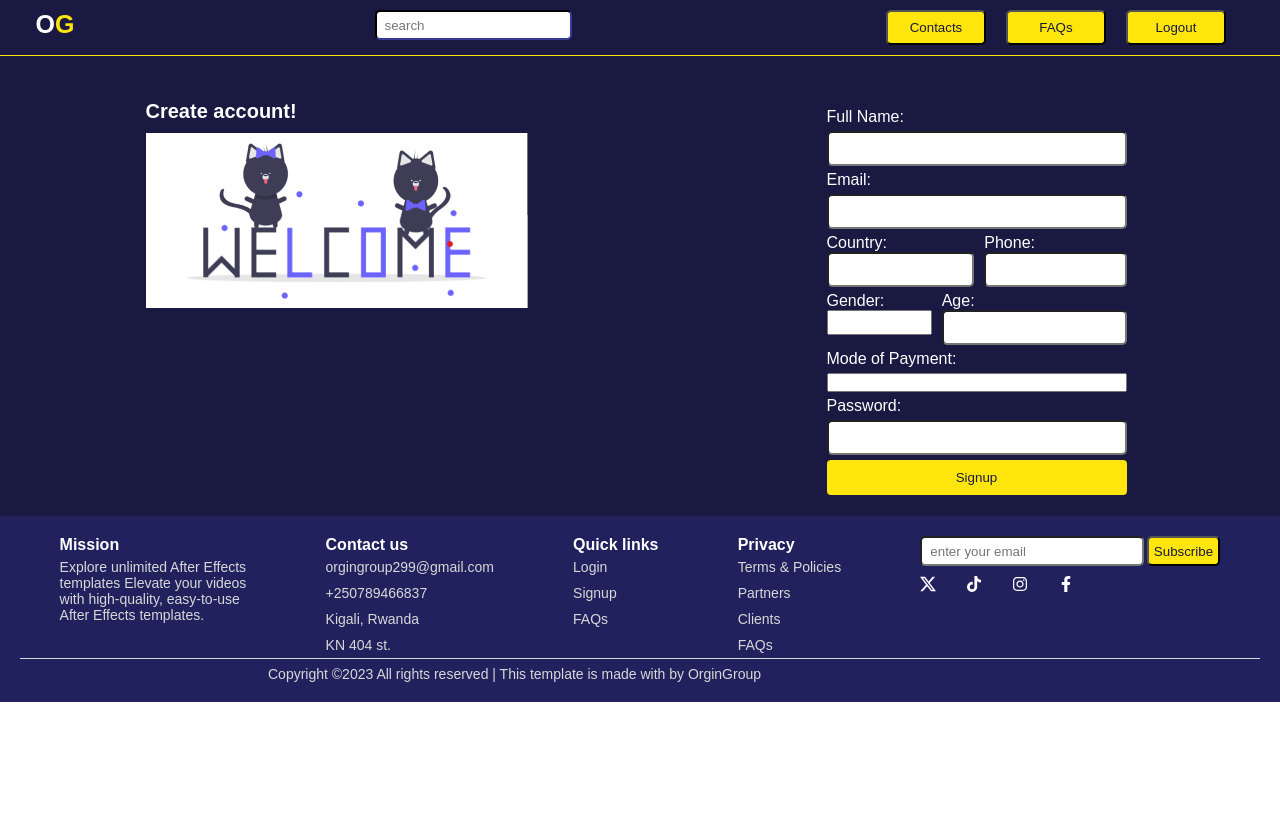
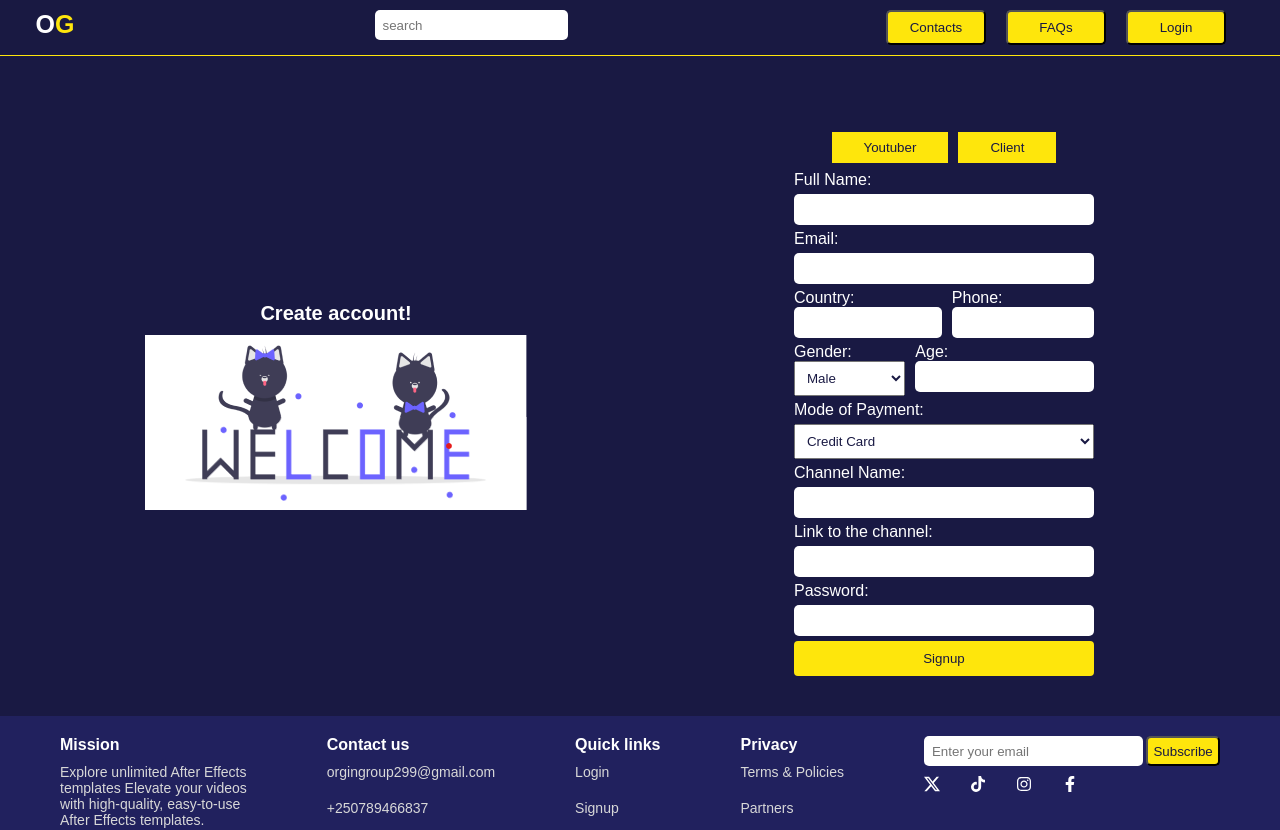
Before and after one commit to Klab-Rwanda/BoostifyTube-network-frontend, a React (Vite) app: page /signup in a window 1280 px wide. Shown: the top 830 px of the page. Before the commit the page ends 800 px from the top, so only its background shows below. Built offline with nearby package versions, Linux system fonts and the light colour scheme.

Commit message:
ft-homepage & signup stuffs

```diff
--- /dev/null
+++ b/src/Styles/Videocards.css
@@ -0,0 +1,45 @@
+.video-card {
+  width: 300px;
+  margin: 20px;
+  border: 1px solid #ddd;
+  border-radius: 8px;
+  overflow: hidden;
+  box-shadow: 0 0 10px rgba(0, 0, 0, 0.1);
+}
+
+iframe {
+  width: 100%;
+  height: 200px;
+}
+
+.video-details {
+  padding: 10px;
+}
+
+h3 {
+  margin: 0;
+  font-size: 1.2em;
+  text-align: start;
+}
+
+p {
+  margin: 5px 0;
+  text-align: start;
+}
+
+.views,
+.likes,
+.comments {
+  text-align: start;
+  color: #555;
+}
+.video-cards-container {
+  display: grid;
+  grid-template-columns: repeat(3, 1fr);
+  align-items: center;
+  gap: 3rem;
+  margin: auto;
+  padding-left: 2rem;
+  justify-content: center;
+  text-align: center;
+}
--- a/src/Styles/home.css
+++ b/src/Styles/home.css
@@ -1,3 +1,7 @@
+/* .home-bound {
+  height: fit-content;
+} */
+
 .home-continer {
   display: flex;
   /* background-color: red; */
@@ -6,8 +10,7 @@
   text-align: center;
   margin: auto;
   padding: 0;
-  /* width: 100%; */
-  height: fit-content;
+  height: 38rem;
 }
 
 .get {
--- /dev/null
+++ b/src/Styles/videoSection.css
@@ -0,0 +1,39 @@
+.video-section {
+  display: flex;
+  justify-content: center;
+  align-items: center;
+  flex-wrap: wrap;
+  padding: 50px 20px;
+  background-color: #191943;
+}
+
+.video-container {
+  flex: 1;
+  margin: 0 20px;
+}
+
+video {
+  width: 100%;
+  height: 100%;
+  border: none;
+  border-radius: 1rem;
+  background-color: #191943;
+}
+
+.text-container {
+  flex: 1;
+  text-align: center;
+  padding: 0rem 5rem;
+}
+
+.text-container h2 {
+  text-align: start;
+  font-size: 2em;
+  margin-bottom: 20px;
+}
+
+.text-container p {
+  font-size: 1.2em;
+  color: white;
+  text-align: start;
+}
--- a/src/landingpage/Footer.jsx
+++ b/src/landingpage/Footer.jsx
@@ -49,7 +49,7 @@ function Footer(){
             </div>
             <div className="footer-sub-icon">
                 <div className='footer-subscribe'>
-                    <input type='text'placeholder='enter your email'/>
+                    <input type='text'placeholder='Enter your email'/>
                     <button className='footer-button'>Subscribe</button>
                 </div>
                 <div className="footer-icon">
--- a/src/landingpage/Headeer.jsx
+++ b/src/landingpage/Headeer.jsx
@@ -1,20 +1,28 @@
 import'./Headeer.css'
+import { Link } from 'react-router-dom';
 function Headeer(){
-    return(
-        <div className="headeer ">
-
-       <div className='headeer-logo'>
-      <div className='watch-logo'><b>O </b><b className='watch-g'>G</b></div>
-      <input type='text' name='search'placeholder='search' className='search-button'/>
-       </div>
+    return (
+      <div className="headeer ">
+        <div className="headeer-logo">
+          <div className="watch-logo">
+            <b>O </b>
+            <b className="watch-g">G</b>
+          </div>
+          <input
+            type="text"
+            name="search"
+            placeholder="search"
+            className="search-button"
+          />
+        </div>
 
         <div className="header-buttonn">
-
-        <button className="heade-button"> Contacts</button>
-        <button className="heade-button"> FAQs</button>
-        <button className="heade-button"> Logout</button>
+          <button className="heade-button"> Contacts</button>
+          <button className="heade-button"> FAQs</button>
+          <Link to= "/signup">
+            <button className="heade-button"> Login</button>
+          </Link>
         </div>
-
-    </div>
-    )
+      </div>
+    );
 } export default Headeer
--- a/src/landingpage/Home.jsx
+++ b/src/landingpage/Home.jsx
@@ -1,25 +1,32 @@
 import React from "react";
 import "../Styles/home.css";
 import pic from "../../public/images/homepiccc.png";
+import VideoSection from "./VideoSection";
+import VideoCard from "./VideoCards";
 
 const Home = () => {
   return (
+    <>
       <div className="home-continer">
         <div className="home-picture">
-        <img src={pic} alt="" style={{ width: "50%" }} />
+          <img src={pic} alt="" style={{ width: "70%" }} />
         </div>
         <div className="home-description">
           <h2 id="title1">Boost Your YouTube Channel, Earn Rewards!</h2>
           <p id="desc1">
             Welcome to ORGIN GROUP LTD, the perfect place where content creators
-          and viewers can benefit from each other. Are you a YouTuber looking to
-          boost your video views? Or maybe you enjoy watching videos and would
-          like to earn rewards while doing so? Look no further - you have come
-          to the right place!
+            and viewers can benefit from each other. Are you a YouTuber looking
+            to boost your video views? Or maybe you enjoy watching videos and
+            would like to earn rewards while doing so? Look no further - you
+            have come to the right place!
           </p>
           <button className="get">Get Starterd</button>
         </div>
       </div>
+
+      <VideoSection />
+      <VideoCard/>
+    </>
   );
 };
 
--- a/src/landingpage/Landing.css
+++ b/src/landingpage/Landing.css
@@ -1,5 +1,5 @@
 .landing-outlet {
   min-height: 52vh;
   padding-top: 100px;
-  background-color: #191942;
+  background-color: #191943;
 }
--- a/src/landingpage/Signupform.jsx
+++ b/src/landingpage/Signupform.jsx
@@ -1,31 +1,23 @@
-import './Signupform.css'
-import img from '../images/welcome.png'
-function Signupform()
-{
-    return(
+import React, { useState } from "react";
+import "./Signupform.css";
+import img from "../images/welcome.png";
 
-<div className='signup'>
-<div className='signup-acount'>
-  <b>
-  Create account!
-  </b>
-  <div>
-    <img src={img} className='signupimage' />
-  </div>
-</div>
-
-
-<div>
-<form action="process_signup.php" method="post" className='signup-form'>
-
+function Signupform() {
+  const [activeForm, setActiveForm] = useState("Youtuber");
+  const switchForm = (formType) => {
+    setActiveForm(formType);
+  };
+  const renderForm = () => {
+    if (activeForm === "Youtuber") {
+      return (
+        <form action="process_signup.php" method="post" className="signup-form">
           <label for="fullname">Full Name:</label>
           <input type="text" id="fullname" name="fullname" required />
-
 
           <label for="email">Email:</label>
           <input type="email" id="email" name="email" required />
 
-  <div className='country-phone'>
+          <div className="country-phone">
             <div>
               <label for="country">Country:</label>
               <input type="text" id="country" name="country" required />
@@ -35,48 +27,134 @@ function Signupform()
               <label for="phone">Phone:</label>
               <input type="tel" id="phone" name="phone" required />
             </div>
-
           </div>
 
-
-  <div className='gender-age'>
+          <div className="gender-age">
             <div>
               <label for="gender">Gender:</label>
-  <select id="gender" name="gender" required className='select-gender'>
+              <select
+                id="gender"
+                name="gender"
+                required
+                className="select-gender"
+              >
+                <option value="male" style={{ color: "#191943" }}>
+                  Male
+                </option>
+                <option value="female" style={{ color: "#191943" }}>
+                  Female
+                </option>
+                <option value="other" style={{ color: "#191943" }}>
+                  Other
+                </option>
+              </select>
+            </div>
+
+            <div>
+              <label for="age">Age:</label>
+              <input type="number" name="age" required />
+            </div>
+          </div>
+
+          <label for="payment">Mode of Payment:</label>
+          <select id="payment" name="payment" required>
+            <option value="credit_card" style={{ color: "#191943" }}>
+              Credit Card
+            </option>
+            <option value="paypal" style={{ color: "#191943" }}>
+              PayPal
+            </option>
+          </select>
+
+          <label for="text">Channel Name:</label>
+          <input type="text" id="channel" name="channel" required />
+
+          <label for="text">Link to the channel:</label>
+          <input type="text" id="link" name="link" required />
+
+          <label for="password">Password:</label>
+          <input type="password" id="password" name="password" required />
+
+          <button type="submit" className="buttonn">
+            Signup
+          </button>
+        </form>
+      );
+    } else if (activeForm === "Client") {
+      return (
+        <form action="process_signup.php" method="post" className="signup-form">
+          <label for="fullname">Full Name:</label>
+          <input type="text" id="fullname" name="fullname" required />
+          <label for="email">Email:</label>
+          <input type="email" id="email" name="email" required />
+          <div className="country-phone">
+            <div>
+              <label for="country">Country:</label>
+              <input type="text" id="country" name="country" required />
+            </div>
+
+            <div>
+              <label for="phone">Phone:</label>
+              <input type="tel" id="phone" name="phone" required />
+            </div>
+          </div>
+          <div className="gender-age">
+            <div>
+              <label for="gender">Gender:</label>
+              <select
+                id="gender"
+                name="gender"
+                required
+                className="select-gender"
+              >
                 <option value="male">Male</option>
                 <option value="female">Female</option>
                 <option value="other">Other</option>
               </select>
             </div>
 
-
             <div>
               <label for="age">Age:</label>
-  <input type="number"  name="age" required />
+              <input type="number" name="age" required />
+            </div>
+          </div>
+          <label for="payment">Mode of Payment:</label>
+          <select id="payment" name="payment" required>
+            <option value="credit_card">Credit Card</option>
+            <option value="paypal">PayPal</option>
+          </select>
+          <label for="password">Password:</label>
+          <input type="password" id="password" name="password" required />
+          <button type="submit" className="buttonn">
+            Signup
+          </button>
+        </form>
+      );
+    }
+  };
+
+  return (
+    <div className="signup">
+      <div className="signup-acount">
+        <b>Create account!</b>
+        <div>
+          <img src={img} className="signupimage" />
+        </div>
       </div>
 
+      <div className="auth-acc">
+        <div className="form-switch-buttons">
+          <button id="buttons" onClick={() => switchForm("Youtuber")}>
+            Youtuber
+          </button>
+          <button id="buttons" onClick={() => switchForm("Client")}>
+            Client
+          </button>
         </div>
+        {renderForm()}
+      </div>
+    </div>
+  );
+}
 
-
-  <label for="payment">Mode of Payment:</label>
-  <select id="payment" name="payment" required >
-    <option value="credit_card">Credit Card</option>
-    <option value="paypal">PayPal</option>
-
-  </select>
-
-
-  <label for="password">Password:</label>
-  <input type="password" id="password" name="password" required />
-
-
-  <button type="submit" className='buttonn'>Signup</button>
-</form>
-      </div>
-
-</div>
-
-
-    )
-}
-export default Signupform
+export default Signupform;
--- /dev/null
+++ b/src/landingpage/VideoCards.jsx
@@ -0,0 +1,99 @@
+import React from "react";
+import "../Styles/VideoCards.css"; // Corrected import statement
+
+const videos = [
+  {
+    videoId: "idYUy3hf3D0",
+    title: "Video Title 1",
+    views: 1000,
+    channel: "Channel 1",
+    likes: 50,
+    comments: 10,
+  },
+  {
+    videoId: "idYUy3hf3D0",
+    title: "Video Title 2",
+    views: 2000,
+    channel: "Channel 2",
+    likes: 75,
+    comments: 15,
+  },
+  {
+    videoId: "idYUy3hf3D0",
+    title: "Video Title 2",
+    views: 2000,
+    channel: "Channel 2",
+    likes: 75,
+    comments: 15,
+  },
+  {
+    videoId: "idYUy3hf3D0",
+    title: "Video Title 2",
+    views: 2000,
+    channel: "Channel 2",
+    likes: 75,
+    comments: 15,
+  },
+  {
+    videoId: "idYUy3hf3D0",
+    title: "Video Title 2",
+    views: 2000,
+    channel: "Channel 2",
+    likes: 75,
+    comments: 15,
+  },
+  {
+    videoId: "idYUy3hf3D0",
+    title: "Video Title 2",
+    views: 2000,
+    channel: "Channel 2",
+    likes: 75,
+    comments: 15,
+  },
+];
+
+const VideoCard = ({ video }) => {
+  if (
+    !video ||
+    !video.title ||
+    !video.videoId ||
+    !video.views ||
+    !video.channel ||
+    !video.likes ||
+    !video.comments
+  ) {
+    return <div>Error: Invalid video data</div>;
+  }
+
+  return (
+    <div className="video-card">
+      <iframe
+        title={video.title}
+        width="300"
+        height="200"
+        src={`https://www.youtube.com/embed/${video.videoId}`}
+        frameBorder="0"
+        allowFullScreen
+      ></iframe>
+      <div className="video-details">
+        <h3>{video.title}</h3>
+        <p className="views">Views: {video.views}</p>
+        <p className="channel">Channel: {video.channel}</p>
+        <p className="likes">Likes: {video.likes}</p>
+        <p className="comments">Comments: {video.comments}</p>
+      </div>
+    </div>
+  );
+};
+
+const VideoCards = () => {
+  return (
+    <div className="video-cards-container">
+      {videos.map((video, index) => (
+        <VideoCard key={index} video={video} />
+      ))}
+    </div>
+  );
+};
+
+export default VideoCards;
--- /dev/null
+++ b/src/landingpage/VideoSection.jsx
@@ -0,0 +1,27 @@
+import React from "react";
+import "../Styles/VideoSection.css";
+import demoVideo from "../../public/videos/tom.mp4"; // Import the path to your video file
+
+const VideoSection = () => {
+  return (
+    <div className="video-section">
+      <div className="video-container">
+        <video width="560" height="315" controls>
+          <source src={demoVideo} type="video/mp4" />
+        </video>
+        Watch our quick demo to learn how our platform connects YouTubers with
+        viewers
+      </div>
+      <div className="text-container">
+        <h2>See How It Works</h2>
+        <p>
+          Watch our quick demo to learn how our platform connects YouTubers with
+          viewers, helping content creators boost their channels and users earn
+          money. Better together!
+        </p>
+      </div>
+    </div>
+  );
+};
+
+export default VideoSection;
--- a/src/landingpage/signupform.css
+++ b/src/landingpage/signupform.css
@@ -1,7 +1,13 @@
-.signup{
+.signup {
   display: flex;
-  justify-content: space-around;
+  align-items: center;
+  margin: auto;
+  align-items: center;
+  justify-content: center;
+  /* background-color: aqua; */
+  padding: 2rem;
 }
+
 .signup-form {
   padding: 8px;
   border-radius: 8px;
@@ -12,28 +18,36 @@
 }
 
 h2 {
-    color:#FFFFFF;
+  color: #ffffff;
   text-align: center;
-
 }
 
-
-
-   input{
-    background-color: D9D9D9;
+input {
+  /* background-color: #d9d9d9; */
+  width: 100%;
+  color: #191943;
+  line-height: 0;
+  padding: 3px;
+  border: none;
+  box-sizing: border-box;
+}
+#payment,
+#gender {
+  /* background-color: #d9d9d9; */
   width: 100%;
   line-height: 0;
-    padding: 3px;
+  padding: 8px;
+  color: #191943;
   box-sizing: border-box;
 }
-  .select-gender{
+.select-gender {
   width: 100%;
   line-height: 0;
   padding: 3px;
 }
 
 .buttonn {
-    background-color: #FEE60C;
+  background-color: #fee60c;
   color: #191942;
   padding: 10px;
   border: none;
@@ -45,20 +59,45 @@
 .buttonn:hover {
   background-color: #aebaaf;
 }
-  .gender-age{
+.gender-age {
   display: flex;
   gap: 10px;
 }
-  .country-phone{
+.country-phone {
   display: flex;
   gap: 10px;
 }
-  .signup-acount{
+.signup-acount {
+  display: flex;
+  margin: auto;
+  align-items: center;
+  justify-content: center;
+  flex-direction: column;
+  width: 40%;
+  gap: 10px;
+}
+.signup-acount b {
+  font-size: 20px;
+}
+.auth-acc {
+  width: 40%;
   display: flex;
   flex-direction: column;
+  margin: auto;
+  align-items: center;
+  justify-content: center;
+  /* background-color: aqua; */
+}
+
+.form-switch-buttons {
+  /* background-color: red; */
+  display: flex;
   gap: 10px;
+}
 
+#buttons {
+  padding: 0.5rem 2rem;
+  background-color: #fee60c;
+  color: #191943;
+  border: none;
 }
-  .signup-acount b{
-    font-size: 20px
-  }
```
Also changed, not shown: 1 other file (tests, documents, lock files or other folders). Lines whose indentation alone changed are shown as unchanged.
